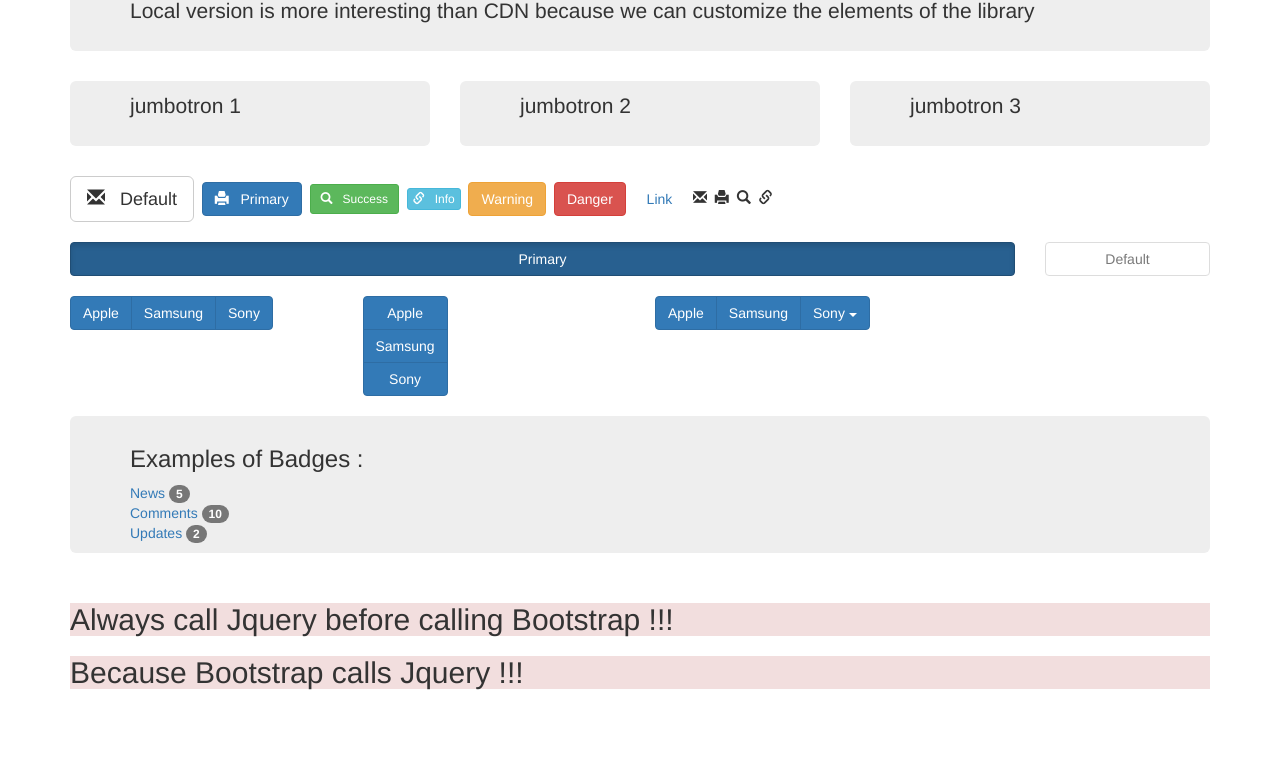
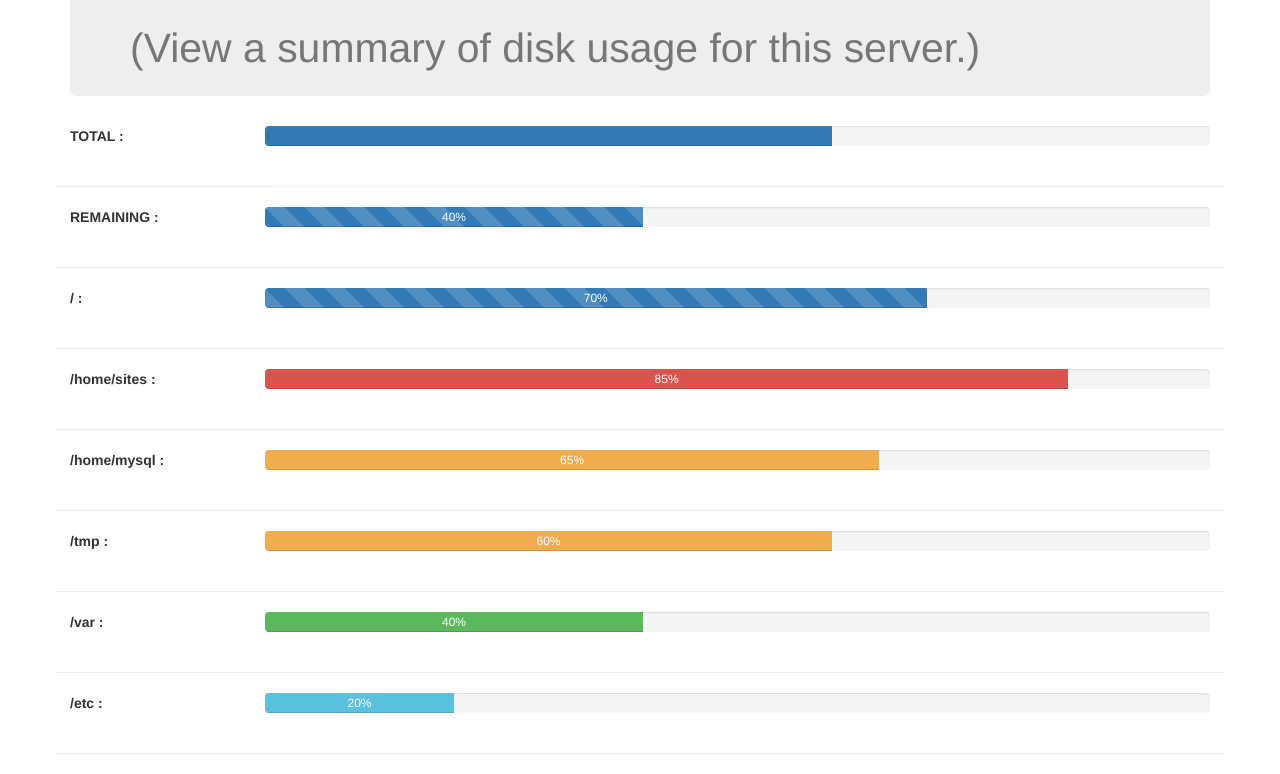
Before and after one commit to Agado1003/Bootstrap_Tuto, a plain HTML site: page Bootstrap_Tuto/public_html/index.html in a window 1280 px wide. Shown: the part 113-887 px from the top of the page. Before the commit the page ends 812 px from the top, so only its background shows below. Drawn offline with Linux system fonts and the light colour scheme.

Commit message:
Bootstrap : progress bar ===------ Signed-off-by: Agado1003 <adrien.gadeau@gmail.com>

```diff
--- a/Bootstrap_Tuto/public_html/index.html
+++ b/Bootstrap_Tuto/public_html/index.html
@@ -28,119 +28,143 @@ and open the template in the editor.
     <body>
         <div class="container">
             <div class="jumbotron">
-              <h1>Bootstrap Tutorial ! </h1>
-              <p>Local version is more interesting than CDN because we can customize the elements of the library</p>
+                <h1>Disks usage information</h1>
+                <h1><small>(View a summary of disk usage for this server.)</small></h1>
+
+            </div>
+
+
+            <div class="row">
+                <div class="col-sm-2">
+                    <b>TOTAL : </b>
+                </div>
+                <div class="col-sm-10">
+                <div class="progress">
+                    <div class="progress-bar" role="progressbar" aria-valuenow="70" aria-valuemin="0" aria-valuemax="100" style="width:60%">
+                      <span class="sr-only">60% Complete</span>
+                     </div>
+                </div>
+                </div>
+            </div>
+            <div class="row">
+                <hr/>
             </div>
 
             <div class="row">
-                <div class="col-sm-4">
-                    <div class="jumbotron">
-                        <p>jumbotron 1</p>
+                <div class="col-sm-2">
+                    <b>REMAINING : </b>
+                </div>
+                <div class="col-sm-10">
+                <div class="progress">
+                    <div class="progress-bar progress-bar-striped" role="progressbar" aria-valuenow="70" aria-valuemin="0" aria-valuemax="100" style="width:40%">
+                      40%
+                     </div>
+                </div>
+                </div>
+            </div>
+            <div class="row">
+                <hr/>
+            </div>
+
+
+            <div class="row">
+                <div class="col-sm-2">
+                    <b>/ : </b>
+                </div>
+                <div class="col-sm-10">
+                <div class="progress">
+                    <div class="progress-bar progress-bar-striped active" role="progressbar" aria-valuenow="70" aria-valuemin="0" aria-valuemax="100" style="width:70%">
+                        70%
                     </div>
                 </div>
-                <div class="col-sm-4">
-                     <div class="jumbotron">
-                        <p>jumbotron 2<p>
-                    </div>
                 </div>
-                <div class="col-sm-4">
-                     <div class="jumbotron">
-                        <p>jumbotron 3<p>
-                    </div>
-                </div>
+            </div>
+            <div class="row">
+                <hr/>
             </div>
 
             <div class="row">
-                <div class="col-sm-12">
-                    <button type="button" class="btn btn-default btn-lg"><span class="glyphicon glyphicon-envelope"></span> &nbsp; Default</button>&nbsp;
-                    <button type="button" class="btn btn-primary btn-md"><span class="glyphicon glyphicon-print"></span> &nbsp; Primary</button>&nbsp;
-                    <button type="button" class="btn btn-success btn-sm"><span class="glyphicon glyphicon-search"></span> &nbsp; Success</button>&nbsp;
-                    <button type="button" class="btn btn-info btn-xs"><span class="glyphicon glyphicon-link"></span> &nbsp; Info</button>&nbsp;
-                    <button type="button" class="btn btn-warning">Warning</button>&nbsp;
-                    <button type="button" class="btn btn-danger">Danger</button>&nbsp;
-                    <button type="button" class="btn btn-link">Link</button>&nbsp;
-                    <span class="glyphicon glyphicon-envelope"></span>&nbsp;
-                    <span class="glyphicon glyphicon-print"></span>&nbsp;
-                    <span class="glyphicon glyphicon-search"></span>&nbsp;
-                    <span class="glyphicon glyphicon-link"></span>&nbsp;
+                <div class="col-sm-2">
+                    <b>/home/sites : </b>
                 </div>
+                <div class="col-sm-10">
+                <div class="progress">
+                    <div class="progress-bar progress-bar-danger" role="progressbar" aria-valuenow="70" aria-valuemin="0" aria-valuemax="100" style="width:85%">
+                        85%
+                    </div>
+                </div>
+                </div>
+            </div>
+            <div class="row">
+                <hr/>
             </div>
 
             <div class="row">
-                <div class="col-sm-12">
-                    &nbsp;
+                <div class="col-sm-2">
+                    <b>/home/mysql : </b>
                 </div>
+                <div class="col-sm-10">
+                <div class="progress">
+                    <div class="progress-bar progress-bar-warning" role="progressbar" aria-valuenow="70" aria-valuemin="0" aria-valuemax="100" style="width:65%">
+                        65%
+                    </div>
+                </div>
+                </div>
+            </div>
+            <div class="row">
+                <hr/>
             </div>
 
             <div class="row">
+                <div class="col-sm-2">
+                    <b>/tmp : </b>
+                </div>
                 <div class="col-sm-10">
-                    <button type="button" class="btn btn-primary btn-block active">Primary</button>
+                <div class="progress">
+                    <div class="progress-bar progress-bar-warning" role="progressbar" aria-valuenow="70" aria-valuemin="0" aria-valuemax="100" style="width:60%">
+                        60%
+                    </div>
                 </div>
-                <div class="col-sm-2">
-                    <button type="button" class="btn btn-default btn-block disabled">Default</button>
                 </div>
+            </div>
+            <div class="row">
+                <hr/>
             </div>
 
             <div class="row">
-                <div class="col-sm-12">
-                    &nbsp;
+                <div class="col-sm-2">
+                    <b>/var : </b>
                 </div>
+                <div class="col-sm-10">
+                <div class="progress">
+                    <div class="progress-bar progress-bar-success" role="progressbar" aria-valuenow="70" aria-valuemin="0" aria-valuemax="100" style="width:40%">
+                        40%
+                    </div>
+                </div>
+                </div>
+            </div>
+            <div class="row">
+                <hr/>
             </div>
 
             <div class="row">
-                <div class="col-sm-3">
-                    <div class="btn-group">
-                        <button type="button" class="btn btn-primary">Apple</button>
-                        <button type="button" class="btn btn-primary">Samsung</button>
-                        <button type="button" class="btn btn-primary">Sony</button>
+                <div class="col-sm-2">
+                    <b>/etc : </b>
+                </div>
+                <div class="col-sm-10">
+                <div class="progress">
+                    <div class="progress-bar progress-bar-info" role="progressbar" aria-valuenow="70" aria-valuemin="0" aria-valuemax="100" style="width:20%">
+                        20%
                     </div>
                 </div>
-                <div class="col-sm-3">
-                     <div class="btn-group-vertical">
-                        <button type="button" class="btn btn-primary">Apple</button>
-                        <button type="button" class="btn btn-primary">Samsung</button>
-                        <button type="button" class="btn btn-primary">Sony</button>
-                    </div>
-                </div>
-                <div class="col-sm-6">
-                    <div class="btn-group">
-                        <button type="button" class="btn btn-primary">Apple</button>
-                        <button type="button" class="btn btn-primary">Samsung</button>
-                        <div class="btn-group">
-                          <button type="button" class="btn btn-primary dropdown-toggle" data-toggle="dropdown">
-                          Sony <span class="caret"></span></button>
-                          <ul class="dropdown-menu" role="menu">
-                            <li role="presentation"><a role="menuitem" href="#">Tablet</a></li>
-                            <li role="presentation"><a role="menuitem" href="#">Smartphone</a></li>
-                          </ul>
-                        </div>
-                    </div>
                 </div>
             </div>
-
-             <div class="row">
-                <div class="col-sm-12">
-                    &nbsp;
-                </div>
+            <div class="row">
+                <hr/>
             </div>
 
-            <div class="row">
-                <div class="col-sm-12">
-                    <div class="jumbotron">
-                        <h3>Examples of Badges :</h3>
-                        <a href="#">News <span class="badge">5</span></a><br>
-                        <a href="#">Comments <span class="badge">10</span></a><br>
-                        <a href="#">Updates <span class="badge">2</span></a>
-                    </div>
-                </div>
-            </div>
 
-            <div class="row">
-                <div class="col-sm-12">
-                    <h2 class="bg-danger"> Always call Jquery before calling Bootstrap !!! </h2>
-                    <h2 class="bg-danger"> Because Bootstrap calls Jquery !!! </h2>
-                </div>
-            </div>
+
 
         </div>
 
```
